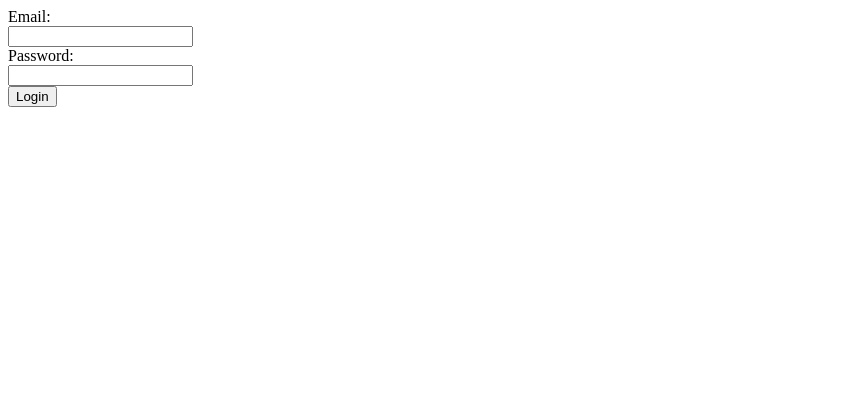
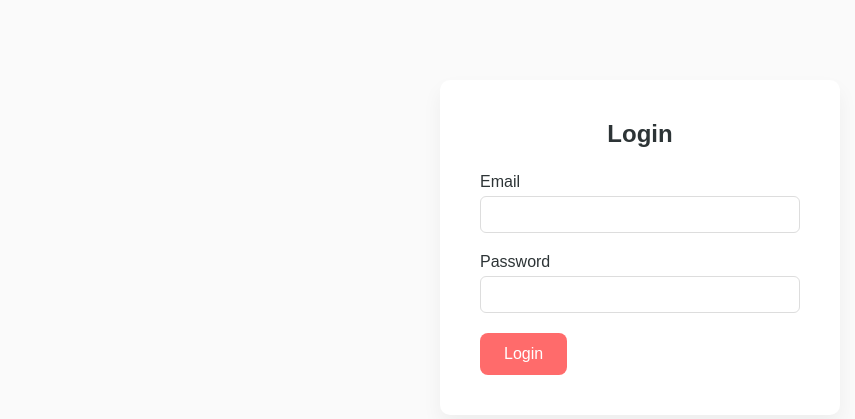
Before and after one commit to Koyena06/Converge-Meet-App, a PHP site: page /auth/login.php in a window 1280 px wide. Shown: the top 419 px of the page, without its empty margins (0-855 px from the left). Run offline with PHP 8.4, Linux system fonts and the light colour scheme.

Commit message:
Refactor login form with HTML and improved structure

```diff
--- a/auth/login.php
+++ b/auth/login.php
@@ -27,14 +27,35 @@
 
     }
 ?>
-<form method="POST">
+<!DOCTYPE html>
+<html>
+    <head>
+        <title>Login</title>
+        <link rel="stylesheet" href="../assets/css/style.css">
+    </head>
 
-Email:<br>
-<input type="email" name="email"><br>
+    <body>
+        <div class="form-container">
 
-Password:<br>
-<input type="password" name="password"><br>
+            <h2>Login</h2>
 
-<button type="submit">Login</button>
+            <form method="POST">
 
-</form>
+                <div class="form-group">
+                    <label>Email</label>
+                    <input type="email" name="email" required>
+                </div>
+
+                <div class="form-group">
+                    <label>Password</label>
+                    <input type="password" name="password" required>
+                </div>
+
+                <button type="submit" class="btn btn-primary">Login</button>
+
+            </form>
+
+        </div>
+
+    </body>
+</html>
```
